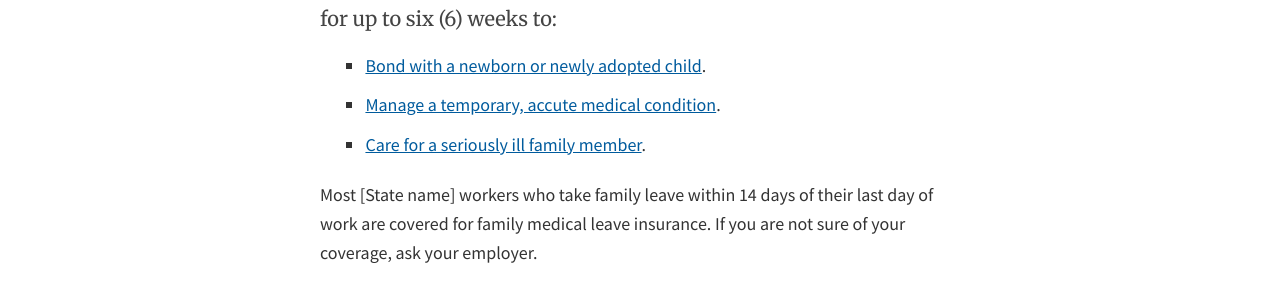
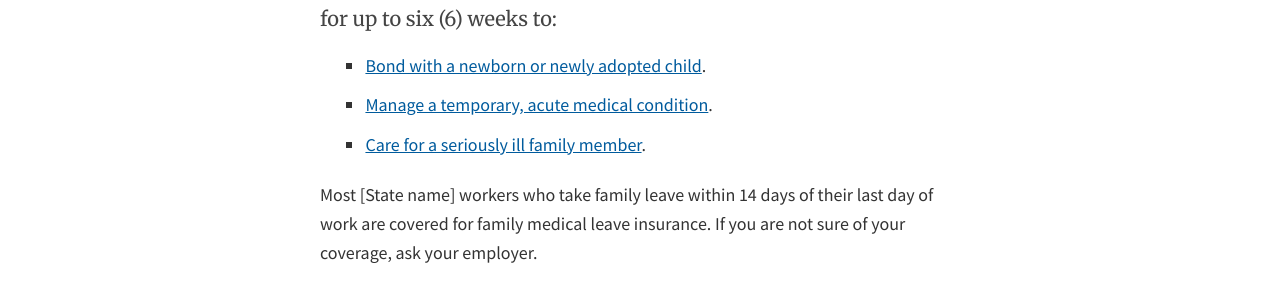
Before and after one commit to 18F/Paid-Leave-Prototype, a Jekyll site: the page built from _pages/index.html, in a window 1280 px wide. Shown: the part 227-514 px from the top of the page. Built offline with Jekyll 4.4.1, drawn with Linux system fonts in a browser that asks for light colours; nearby versions of some CDN libraries; library files that are not in the unit come from our copies.

Commit message:
Fix spelling mistake

```diff
--- a/_pages/index.html
+++ b/_pages/index.html
@@ -14,7 +14,7 @@ permalink: /
       <p>Under the Family Leave Insurance provision of the [State name] Temporary Disability Benefits Law, cash benefits may be payable for up to six (6) weeks to:</p>
       <ul>
         <li><a href="#">Bond with a newborn or newly adopted child</a>.</li>
-        <li><a href="#">Manage a temporary, accute medical condition</a>.</li>
+        <li><a href="#">Manage a temporary, acute medical condition</a>.</li>
         <li><a href="#">Care for a seriously ill family member</a>.</li>
       </ul>
 
```
